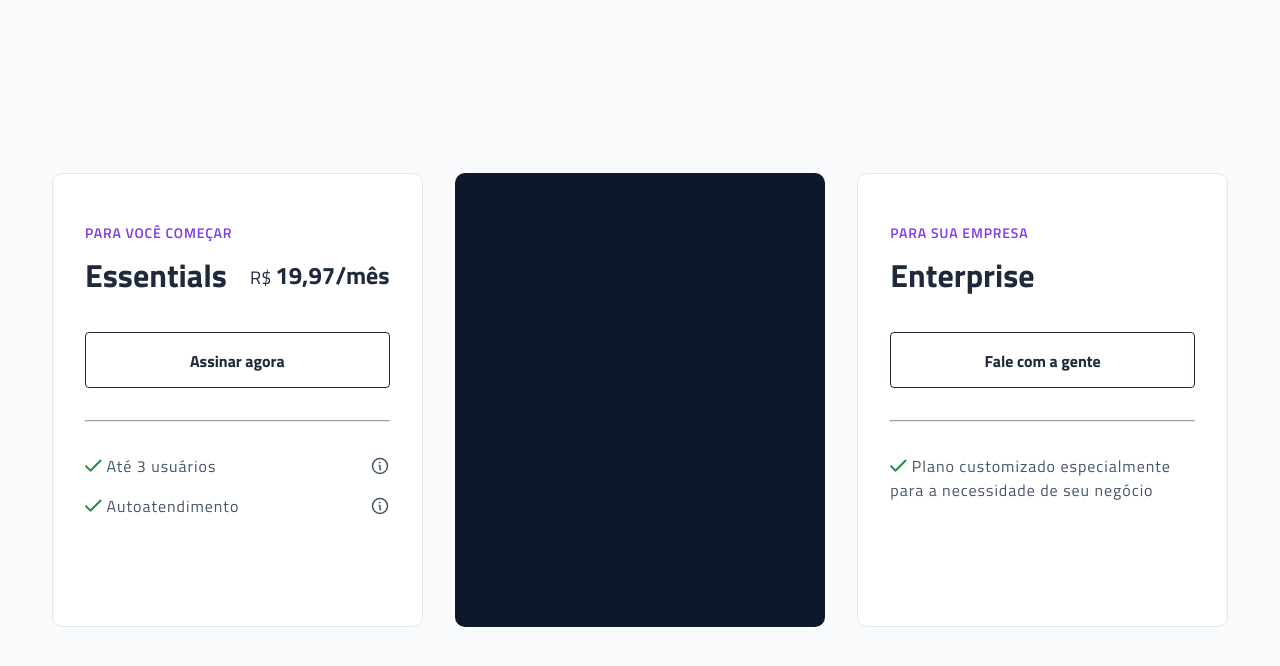
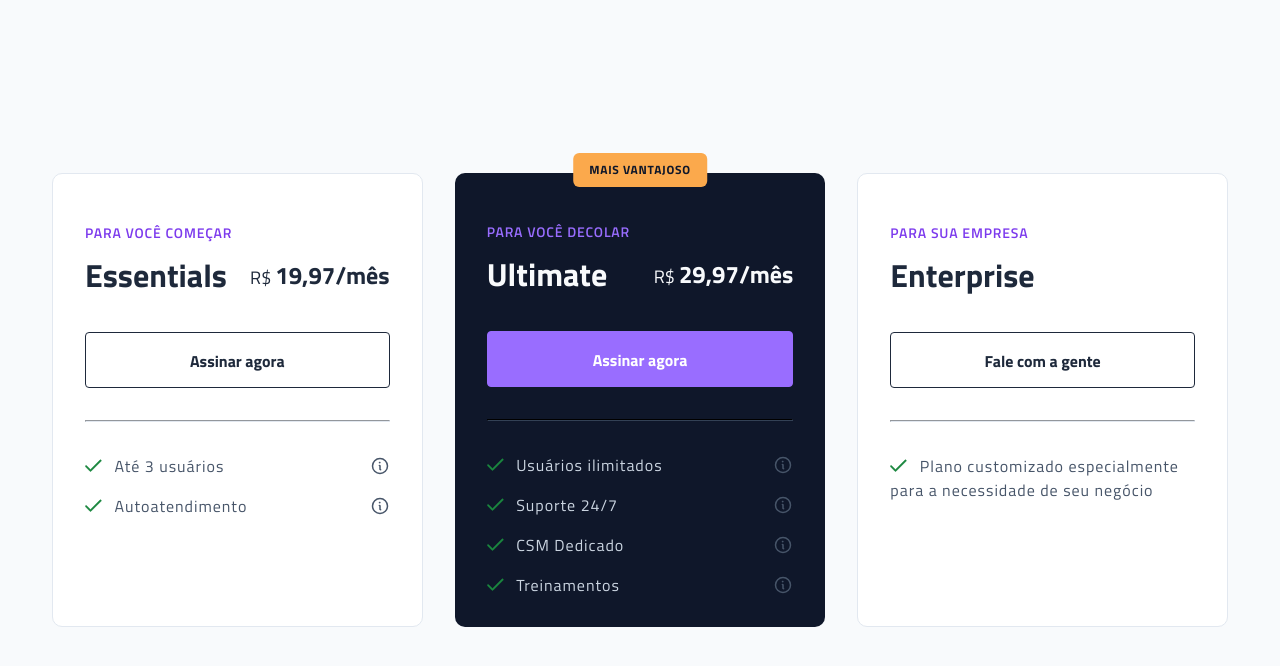
Before and after one commit to William-Romeu-Bronstrup/BoraCodar-Cards, a plain HTML site: page index.html in a window 1280 px wide. Drawn offline with Linux system fonts and the light colour scheme.

Commit message:
Cards Finalizados

```diff
--- a/index.html
+++ b/index.html
@@ -29,7 +29,7 @@
 
           <button>Assinar agora</button>
         </div>
-        <hr />
+        <hr class="bg-white-hr" />
         <div class="benefits">
           <div>
             <span>
@@ -59,7 +59,76 @@
           </div>
         </div>
       </article>
-      <article class="bg-dark"></article>
+      <article class="bg-dark">
+        <div id="tag-dark">
+          <span>Mais vantajoso</span>
+        </div>
+        <div>
+          <p>Para você decolar</p>
+
+          <div class="card-title-dark">
+            <h1>Ultimate</h1>
+            <span> R$ <strong>29,97/mês</strong> </span>
+          </div>
+
+          <button>Assinar agora</button>
+        </div>
+        <hr class="bg-dark-hr" />
+        <div class="benefits-middle">
+          <div>
+            <span>
+              <img
+                src="./assets/correctSimbol.svg"
+                alt="Imagem simbolizando um direito de quem obter esse plano"
+              />
+              Usuários ilimitados
+            </span>
+            <img
+              src="./assets/Info.svg"
+              alt="Imagem simbolizando um ícone de ajuda"
+            />
+          </div>
+          <div>
+            <span>
+              <img
+                src="./assets/correctSimbol.svg"
+                alt="Imagem simbolizando um direito de quem obter esse plano"
+              />
+              Suporte 24/7</span
+            >
+            <img
+              src="./assets/Info.svg"
+              alt="Imagem simbolizando um ícone de ajuda"
+            />
+          </div>
+          <div>
+            <span>
+              <img
+                src="./assets/correctSimbol.svg"
+                alt="Imagem simbolizando um direito de quem obter esse plano"
+              />
+              CSM Dedicado</span
+            >
+            <img
+              src="./assets/Info.svg"
+              alt="Imagem simbolizando um ícone de ajuda"
+            />
+          </div>
+          <div>
+            <span>
+              <img
+                src="./assets/correctSimbol.svg"
+                alt="Imagem simbolizando um direito de quem obter esse plano"
+              />
+              Treinamentos</span
+            >
+            <img
+              src="./assets/Info.svg"
+              alt="Imagem simbolizando um ícone de ajuda"
+            />
+          </div>
+        </div>
+      </article>
       <article class="bg-white">
         <div>
           <p>Para sua empresa</p>
@@ -70,7 +139,7 @@
 
           <button>Fale com a gente</button>
         </div>
-        <hr />
+        <hr class="bg-white-hr" />
         <div class="benefits">
           <div>
             <span>
--- a/style.css
+++ b/style.css
@@ -11,9 +11,14 @@
   --bg-card-white: #fff;
   --bg-border-white: #e2e8f0;
   --bg-card-dark: #0f172a;
+  --bg-tag: #fba94c;
   --card-purple: #7c3aed;
   --card-title: #1e293b;
   --card-border: #996dff;
+  --card-benefits: #475569;
+  --card-benefits-dark: #cbd5e1;
+  --card-hr-white: #e2e8f0;
+  --card-hr-dark: #334155;
 }
 
 body {
@@ -42,11 +47,19 @@ main article {
   border-radius: 1rem;
   padding: 4.8rem 3.2rem;
   flex-grow: 1;
-  flex-basis: 100px;
+  flex-basis: 30rem;
 }
 
 hr {
   margin: 3.2rem 0;
+}
+
+.bg-white-hr {
+  border-color: var(--card-hr-white);
+}
+
+.bg-dark-hr {
+  border-color: var(--card-hr-dark);
 }
 
 .bg-white {
@@ -138,15 +151,129 @@ hr {
   font-size: 1.6rem;
   line-height: 2.4rem;
   letter-spacing: 0.06em;
-  color: #475569;
+  color: var(--card-benefits);
+}
+
+.benefits div span img {
+  margin-right: 0.8rem;
 }
 
 .benefits div > img {
   cursor: pointer;
 }
 
+#tag-dark {
+  background-color: var(--bg-tag);
+  border-radius: 0.6rem;
+  padding: 0.8rem 1.6rem;
+  position: absolute;
+  top: -2rem;
+  left: 50%;
+  transform: translateX(-50%);
+
+  display: flex;
+  align-items: center;
+  justify-content: center;
+}
+
+#tag-dark span {
+  text-transform: uppercase;
+  font-weight: 700;
+  font-size: 1.2rem;
+  line-height: 1.825rem;
+  letter-spacing: 0.06em;
+  color: var(--bg-card-dark);
+}
+
+.bg-dark div p {
+  font-weight: 600;
+  font-size: 1.4rem;
+  line-height: 2.1rem;
+  letter-spacing: 0.06em;
+  text-transform: uppercase;
+  color: var(--card-border);
+  margin-bottom: 0.8rem;
+}
+
+.card-title-dark {
+  display: flex;
+  align-items: center;
+  justify-content: space-between;
+  margin-bottom: 3.2rem;
+}
+
+.card-title-dark h1 {
+  font-weight: 700;
+  font-size: 3.2rem;
+  line-height: 4.9rem;
+  color: var(--bg-default);
+}
+
+.card-title-dark span {
+  font-weight: 400;
+  font-size: 1.8rem;
+  line-height: 2.7rem;
+  color: var(--bg-default);
+}
+
+.card-title-dark span strong {
+  font-weight: 700;
+  font-size: 2.4rem;
+  line-height: 3.7rem;
+  color: var(--bg-default);
+}
+
+.bg-dark div button {
+  width: 100%;
+  height: 5.6rem;
+  padding: 1.6rem 2.4rem;
+  background-color: var(--card-border);
+
+  border-radius: 0.4rem;
+  border: 1px solid var(--card-border);
+  font-weight: 700;
+  font-size: 1.6rem;
+  line-height: 2.4rem;
+  color: var(--bg-card-white);
+  transition: 0.2s;
+}
+
+.bg-dark div button:hover {
+  background-color: var(--card-purple);
+  cursor: pointer;
+}
+
+.benefits-middle {
+  display: flex;
+  flex-direction: column;
+  gap: 1.6rem;
+}
+
+.benefits-middle div {
+  display: flex;
+  align-items: center;
+  justify-content: space-between;
+}
+
+.benefits-middle div span {
+  font-weight: 400;
+  font-size: 1.6rem;
+  line-height: 2.4rem;
+  letter-spacing: 0.06em;
+  color: var(--card-benefits-dark);
+}
+
+.benefits-middle div span img {
+  margin-right: 0.8rem;
+}
+
+.benefits-middle div > img {
+  cursor: pointer;
+}
+
 .bg-dark {
   background-color: var(--bg-card-dark);
+  position: relative;
 }
 
 @media screen and (max-width: 1251px) {
@@ -154,3 +281,23 @@ hr {
     flex-wrap: wrap;
   }
 }
+
+@media screen and (max-width: 1160px) {
+  main article {
+    height: 48rem;
+  }
+
+  .card-title {
+    display: flex;
+    align-items: start;
+    flex-direction: column;
+    margin-bottom: 3.2rem;
+  }
+
+  .card-title-dark {
+    display: flex;
+    align-items: start;
+    flex-direction: column;
+    margin-bottom: 3.2rem;
+  }
+}
```
